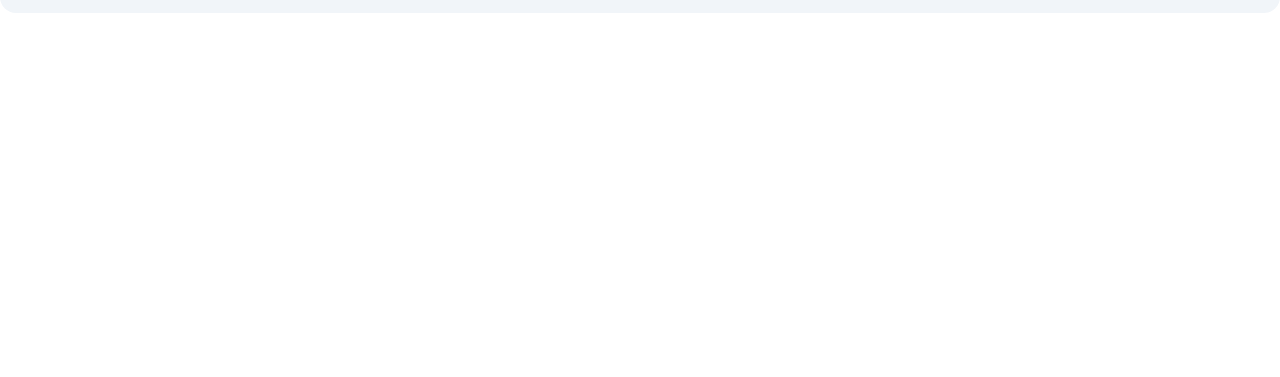
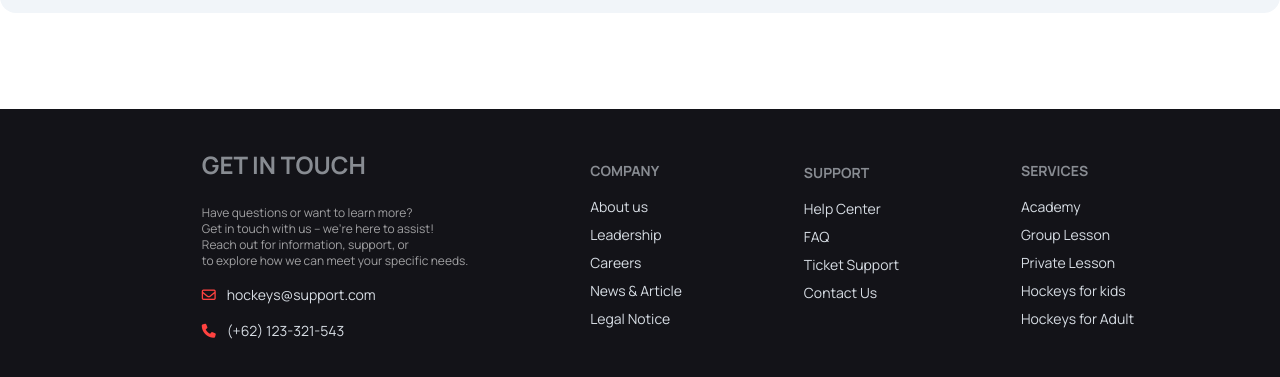
Before and after one commit to Nazmus3428/PH-B9-Assignment-03, a plain HTML site: page index.html in a window 1280 px wide. Shown: the part 5115-5492 px from the top of the page. Before the commit the page ends 5224 px from the top, so only its background shows below. Drawn offline with nearby package versions, Linux system fonts and the light colour scheme.

Commit message:
All works done

```diff
--- a/index.html
+++ b/index.html
@@ -672,6 +672,47 @@
     </main>
 
     <!-- Footer -->
+    <footer
+        class="footer p-10 bg-[#131318] text-neutral-content flex flex-col items-center justify-items-center lg:flex-row lg:justify-evenly">
+        <nav class=" ml-0 lg:ml-14 lg:space-y-2">
+            <header class="footer-title text-2xl  ">Get In Touch</header>
+            <p class="text-xs text-[#FFFFFF99]">Have questions or want to learn more? <br> Get in touch with us – we're
+                here to assist!
+                <br> Reach out
+                for
+                information, support, or <br> to explore how we can meet your specific needs.
+            </p>
+            <p><i class="fa-regular fa-envelope text-col-primary pr-2"></i> hockeys@support.com </p>
+            <p><i class="fa-solid fa-phone text-col-primary pr-2"></i> (+62) 123-321-543</p>
+
+        </nav>
+
+
+        <nav>
+            <header class="footer-title">Company</header>
+            <a class="link link-hover">About us</a>
+            <a class="link link-hover">Leadership</a>
+            <a class="link link-hover">Careers</a>
+            <a class="link link-hover">News & Article</a>
+            <a class="link link-hover">Legal Notice</a>
+        </nav>
+
+        <nav class="-mt-6">
+            <header class="footer-title">Support</header>
+            <a class="link link-hover">Help Center</a>
+            <a class="link link-hover">FAQ</a>
+            <a class="link link-hover">Ticket Support</a>
+            <a class="link link-hover">Contact Us</a>
+        </nav>
+        <nav>
+            <header class="footer-title">Services</header>
+            <a class="link link-hover">Academy</a>
+            <a class="link link-hover">Group Lesson</a>
+            <a class="link link-hover">Private Lesson</a>
+            <a class="link link-hover">Hockeys for kids</a>
+            <a class="link link-hover">Hockeys for Adult</a>
+        </nav>
+    </footer>
 </body>
 
 </html>
```
